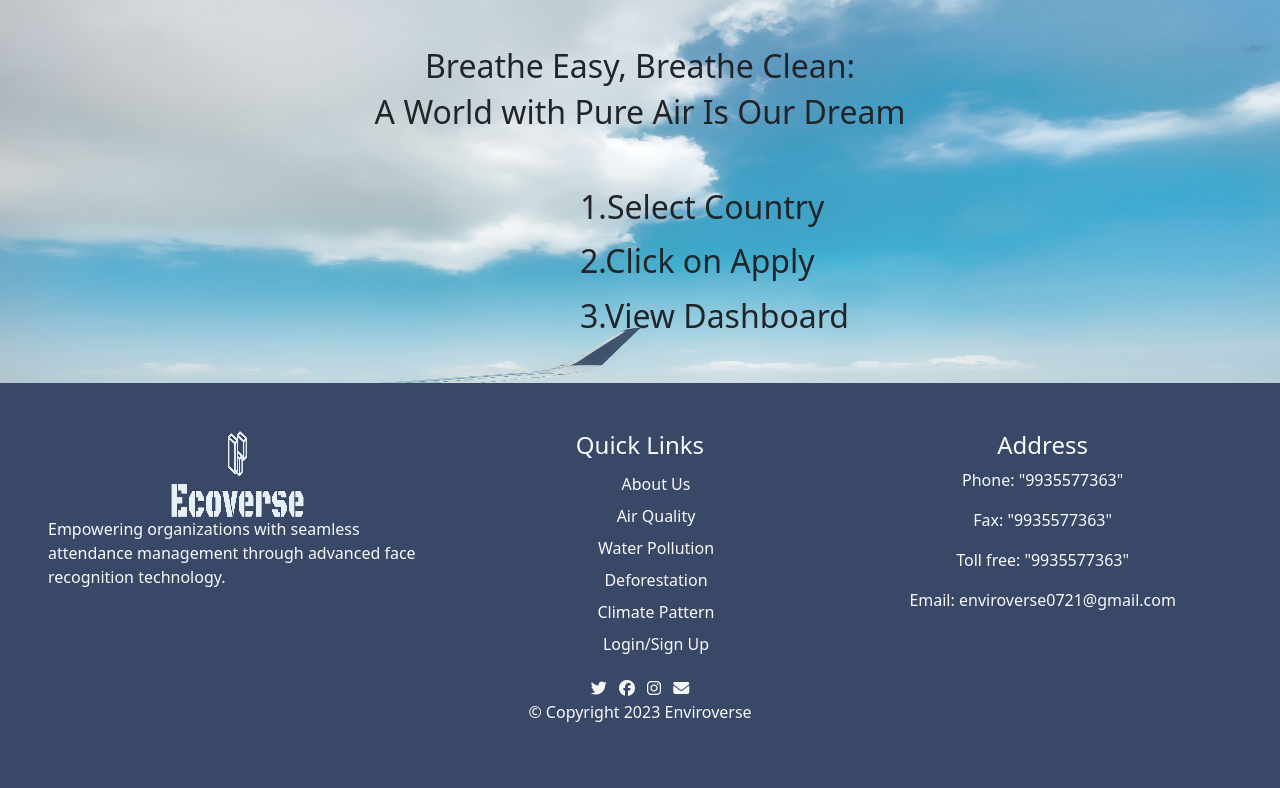
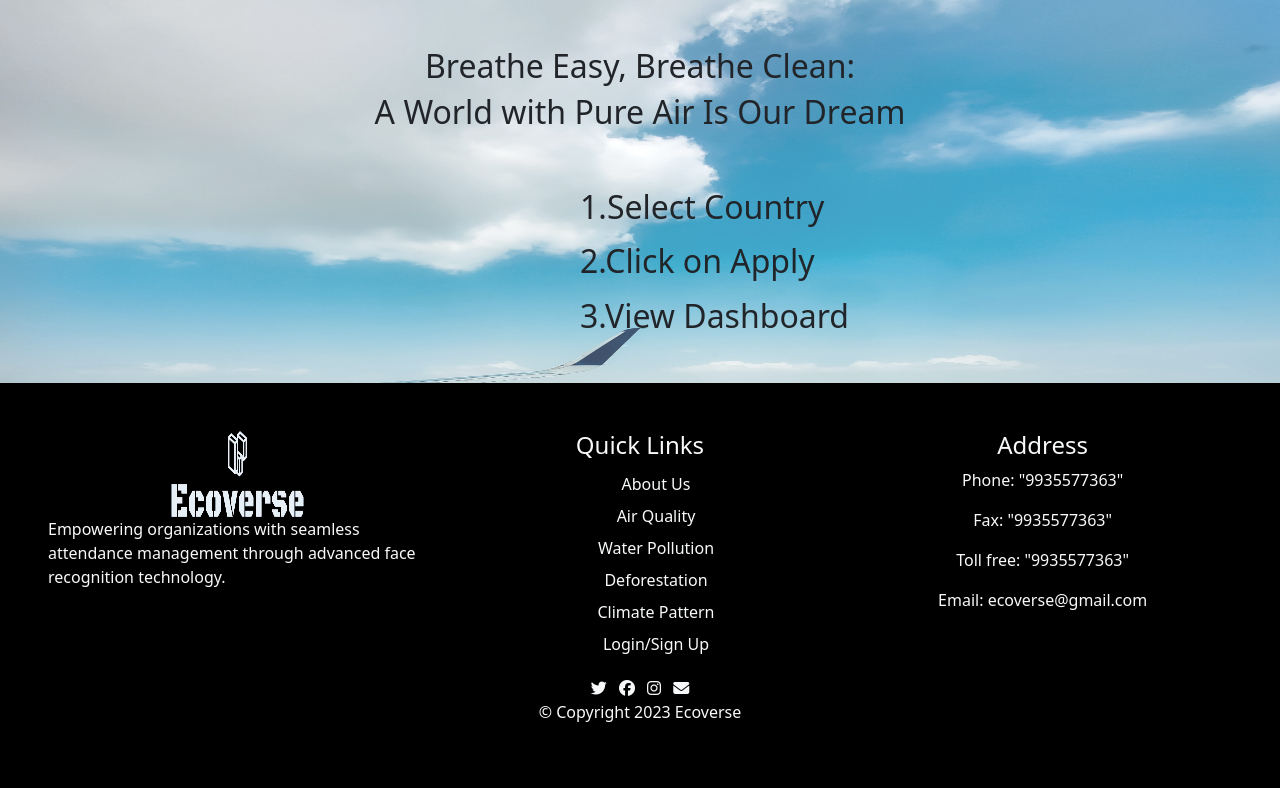
Before and after one commit to Simran-07-2002/EcoTech, a Flask app: page /air in a window 1280 px wide. Shown: the part 57-845 px from the top of the page. Run offline with Flask 3, Linux system fonts and the light colour scheme; some libraries are stand-ins or nearby versions.

Commit message:
footer.html

```diff
--- a/EcoTech/templates/footer.html
+++ b/EcoTech/templates/footer.html
@@ -1,5 +1,5 @@
 <!-- Footer -->
-<footer class="white-section text-center p-5 mt-5" style="background-color: #394867;" id="footer">
+<footer class="white-section text-center p-5 mt-5" style="background-color: #000000;" id="footer">
     <div class="row text-light">
         <div class="col-lg-4">
 
@@ -52,7 +52,7 @@
                 </p>
                 <p>
                     <span>Email:</span>
-                    <a href="mailto:optiFace0721@gmail.com"class="text-light" style="text-decoration: none;">enviroverse0721@gmail.com</a>
+                    <a href="mailto:ecoverse@gmail.com"class="text-light" style="text-decoration: none;">ecoverse@gmail.com</a>
                 </p>
 
             </div>
@@ -63,5 +63,5 @@
     <a href="#"><i class="footer-icon fa-brands fa-facebook text-light p-1"></i></a>
     <a href="#"><i class="footer-icon fa-brands fa-instagram text-light p-1"></i></a>
     <a href="#"><i class="footer-icon fa-solid fa-envelope text-light p-1"></i></a>
-    <p class="text-light">© Copyright 2023 Enviroverse</p>
+    <p class="text-light">© Copyright 2023 Ecoverse</p>
 </footer>
```
